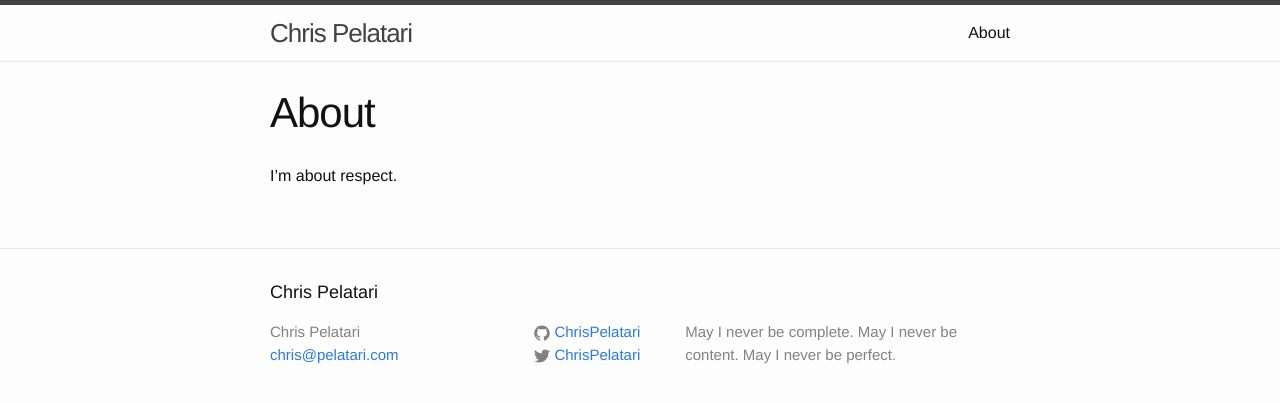
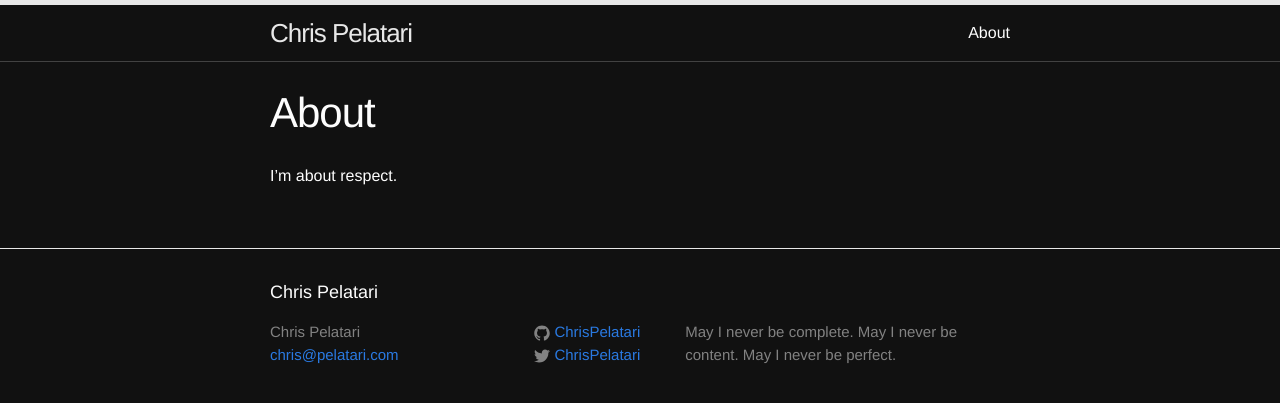
Before and after one commit to ChrisPelatari/chrispelatari.github.io, a Jekyll site: the page built from about.md, in a window 1280 px wide. Shown: the top 403 px of the page. Built offline with Jekyll 4.4.1, drawn with Linux system fonts in a browser that asks for light colours.

Commit message:
switch colors

```diff
--- a/_sass/_layout.scss
+++ b/_sass/_layout.scss
@@ -2,8 +2,8 @@
  * Site header
  */
 .site-header {
-    border-top: 5px solid $grey-color-dark;
-    border-bottom: 1px solid $grey-color-light;
+    border-top: 5px solid $grey-color-light;
+    border-bottom: 1px solid $grey-color-dark;
     min-height: 56px;
 
     // Positioning context for the mobile navigation icon
@@ -20,7 +20,7 @@
 
     &,
     &:visited {
-        color: $grey-color-dark;
+        color: $grey-color-light;
     }
 }
 
--- a/css/main.scss
+++ b/css/main.scss
@@ -14,8 +14,8 @@ $base-line-height: 1.5;
 
 $spacing-unit:     30px;
 
-$text-color:       #111;
-$background-color: #fdfdfd;
+$background-color:       #111;
+$text-color: #fdfdfd;
 $brand-color:      #2a7ae2;
 
 $grey-color:       #828282;
```
